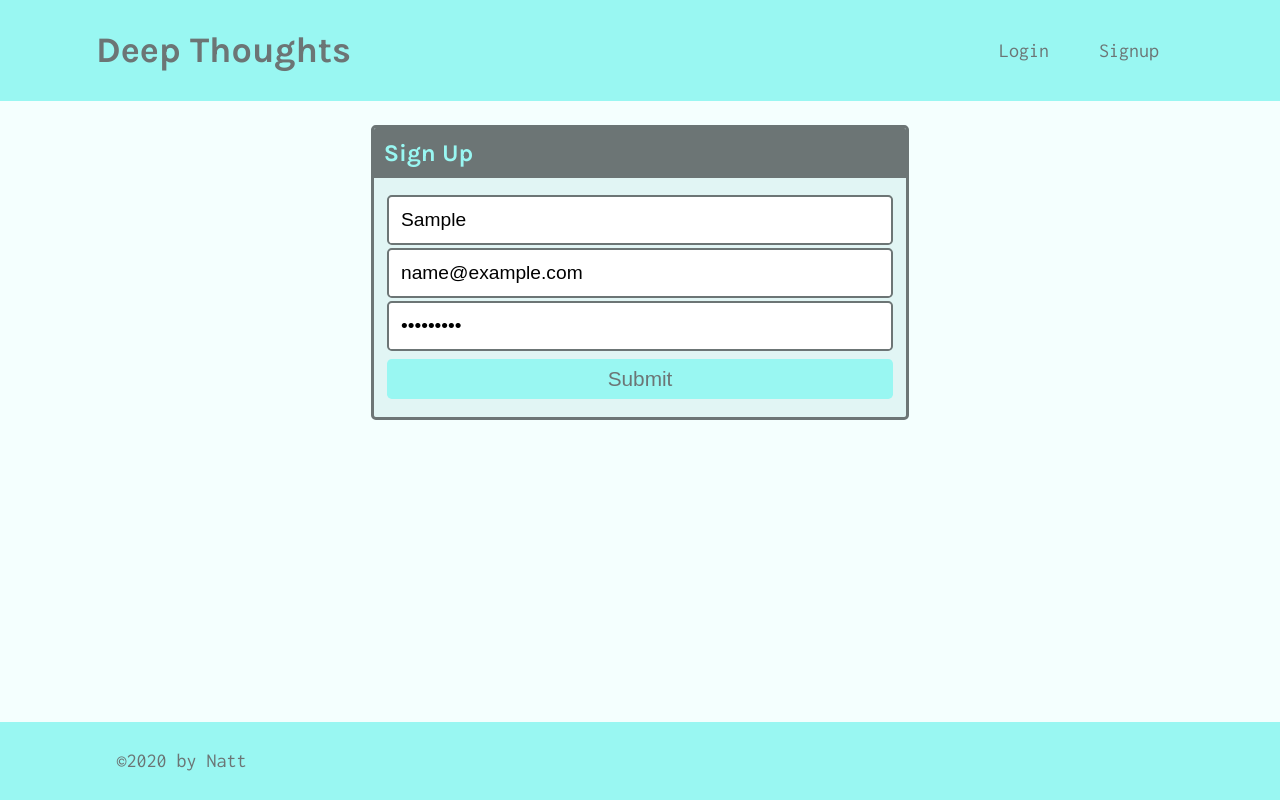
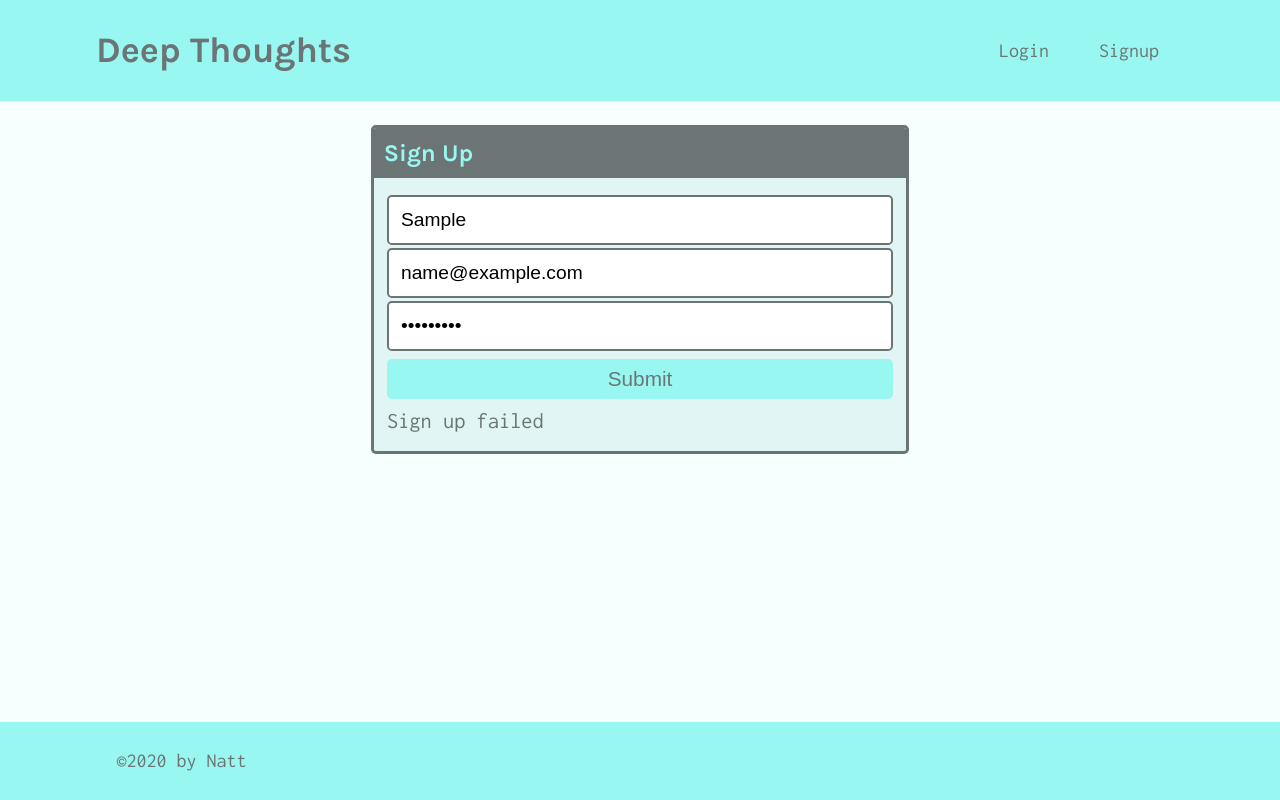
Before and after one commit to NFoithong/deep-thoughts, a React (Create React App) app in the folder client/: page /signup in a window 1280 px wide. Both pictures are taken after typing "Sample", "name@example.com", "Sample123" into the empty fields and a click on the button "Submit". Built offline with nearby package versions, Linux system fonts and the light colour scheme; no server answers.

Commit message:
sign up page

```diff
--- a/client/src/pages/Profile.js
+++ b/client/src/pages/Profile.js
@@ -1,7 +1,7 @@
 import React from 'react';
 import { useParams } from 'react-router-dom';
-
-import ThoughtList from '../components/ThoughtList';
+import ThoughtList from '../components/ThoughtList'
+// import ThoughtList from '../components/ThoughtList';
 import FriendList from '../components/FriendList';
 import { useQuery } from '@apollo/client';
 import { QUERY_USER } from '../utils/queries';
--- a/client/src/pages/Signup.js
+++ b/client/src/pages/Signup.js
@@ -1,7 +1,10 @@
 import React, { useState } from 'react';
+import { useMutation } from '@apollo/client';
+import { ADD_USER } from '../utils/mutations';
 
 const Signup = () => {
   const [formState, setFormState] = useState({ username: '', email: '', password: '' });
+  const [addUser, {error}] = useMutation(ADD_USER);
 
   // update state based on form input changes
   const handleChange = (event) => {
@@ -14,9 +17,20 @@
   };
 
   // submit form
-  const handleFormSubmit = async (event) => {
-    event.preventDefault();
-  };
+  const handleFormSubmit = async event => {
+  event.preventDefault();
+
+  // use try/catch instead of promises to handle errors
+  try {
+    // execute addUser mutation and pass in variable data from form
+    const { data } = await addUser({
+      variables: { ...formState }
+    });
+    console.log(data);
+  } catch (e) {
+    console.error(e);
+  }
+};
 
   return (
     <main className='flex-row justify-center mb-4'>
@@ -56,6 +70,7 @@
                 Submit
               </button>
             </form>
+            {error && <div>Sign up failed</div>}
           </div>
         </div>
       </div>
--- /dev/null
+++ b/client/src/utils/mutations.js
@@ -0,0 +1,31 @@
+import { gql } from '@apollo/client';
+
+export const LOGIN_USER = gql `
+  mutation login($email: String!, $password: String!) {
+    login(email: $email, password: $password) {
+      token
+      user {
+        _id
+        username
+      }
+    }
+  }
+`;
+
+export const ADD_USER = gql `
+  mutation addUser(
+      $username: String!,
+      $email: String!,
+      $password: String!) {
+        addUser(
+            username: $username,
+            email: $email,
+            password: $password) {
+                token
+                user {
+                    _id
+                    username
+                }
+            }
+    }
+`;
```
